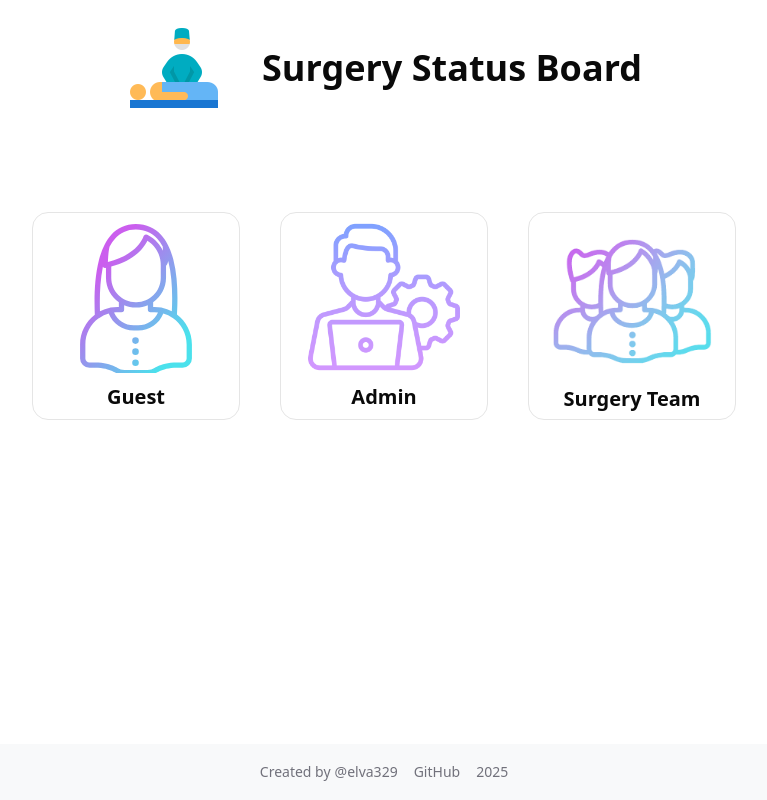
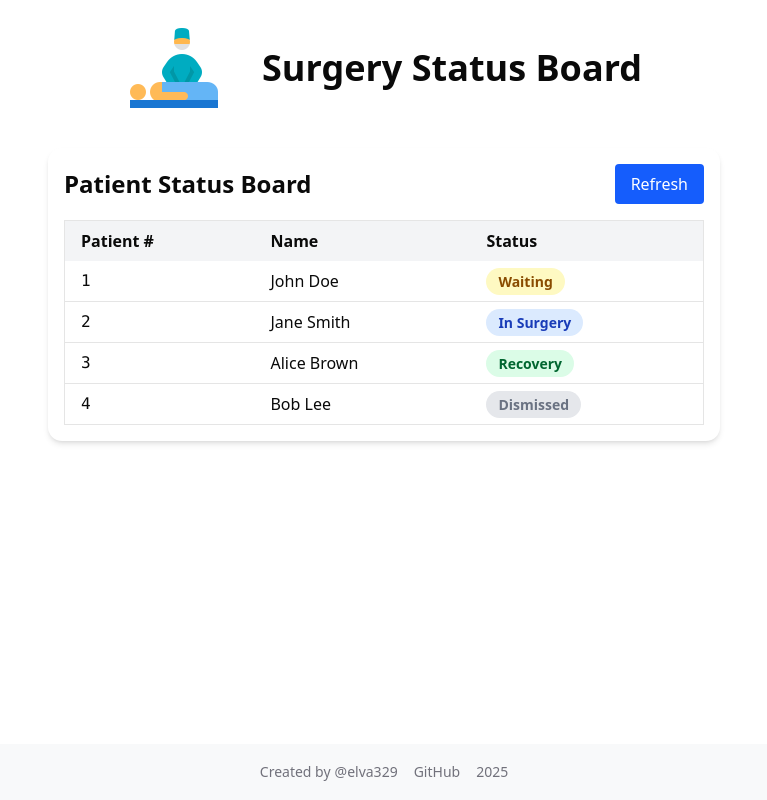
Before and after one commit to tulsishuka/V56-tier2-team-21, a React (Vite) app: page /status in a window 1280 px wide. Shown: the whole page, without its empty margins (256-1023 px from the left). Built offline with nearby package versions, Linux system fonts and the light colour scheme.

Commit message:
update: patient status display for guests

```diff
--- a/package.json
+++ b/package.json
@@ -23,6 +23,7 @@
     "react": "^19.1.0",
     "react-dom": "^19.1.0",
     "react-icons": "^5.5.0",
+    "react-router-dom": "^7.6.3",
     "tailwind-merge": "^3.3.0",
     "tailwindcss": "^4.1.7"
   },
--- a/src/App.tsx
+++ b/src/App.tsx
@@ -1,16 +1,20 @@
-import Footer from './components/Footer'
-import Header from './components/Header'
-import Container from './features/container/Container'
+import Footer from './components/Footer';
+import Header from './components/Header';
+import Container from './features/container/Container';
+import PatientStatusBoard from './features/patientStatus/PatientStatusBoard';
+import { BrowserRouter as Router, Routes, Route } from 'react-router-dom';
 
 function App() {
-
   return (
-    <>
+    <Router>
       <Header />
-      <Container />
+      <Routes>
+        <Route path="/" element={<Container />} />
+        <Route path="/status" element={<PatientStatusBoard />} />
+      </Routes>
       <Footer />
-    </>
-  )
+    </Router>
+  );
 }
 
-export default App
+export default App;
--- a/src/features/container/Container.tsx
+++ b/src/features/container/Container.tsx
@@ -1,21 +1,31 @@
+
+import { useNavigate } from 'react-router-dom';
 
 const Container = () => {
+  const navigate = useNavigate();
   return (
     <div className='flex justify-center items-center gap-10 h-[50vh]'>
-      <div className='flex flex-col items-center justify-between w-52 h-52 border p-2 rounded-2xl cursor-pointer'>
-        <img src='/guest.svg' className='w-full h-4/5 object-cover' />
+      <div
+        className='flex flex-col items-center justify-between w-52 h-52 border p-2 rounded-2xl cursor-pointer hover:shadow-lg transition'
+        onClick={() => navigate('/status')}
+        tabIndex={0}
+        role="button"
+        aria-label="View as Guest"
+        onKeyDown={e => { if (e.key === 'Enter' || e.key === ' ') navigate('/status'); }}
+      >
+        <img src='/guest.svg' className='w-full h-4/5 object-cover' alt="Guest" />
         <span className='text-xl font-bold'>Guest</span>
       </div>
       <div className='flex flex-col items-center justify-between w-52 h-52 border p-2 rounded-2xl cursor-pointer'>
-        <img src='/admin.png' className='w-4/5 h-auto object-cover opacity-50' />
+        <img src='/admin.png' className='w-4/5 h-auto object-cover opacity-50' alt="Admin" />
         <span className='text-xl font-bold'>Admin</span>
       </div>
       <div className='flex flex-col items-center justify-between w-52 h-52 border pb-2 rounded-2xl cursor-pointer'>
-        <img src='/surgery-team.png' className='w-10/12 h-auto object-cover' />
+        <img src='/surgery-team.png' className='w-10/12 h-auto object-cover' alt="Surgery Team" />
         <span className='text-xl font-bold'>Surgery Team</span>
       </div>
     </div>
-  )
+  );
 }
 
-export default Container
+export default Container;
--- /dev/null
+++ b/src/features/patientStatus/PatientStatusBoard.tsx
@@ -0,0 +1,66 @@
+import React, { useState } from 'react';
+
+// Mock patient data
+const mockPatients = [
+  { id: 'A1B2C3', number: 1, name: 'John Doe', status: 'Waiting' },
+  { id: 'D4E5F6', number: 2, name: 'Jane Smith', status: 'In Surgery' },
+  { id: 'G7H8I9', number: 3, name: 'Alice Brown', status: 'Recovery' },
+  { id: 'J1K2L3', number: 4, name: 'Bob Lee', status: 'Dismissed' },
+];
+
+// Status color mapping
+const statusColors: Record<string, string> = {
+  'Waiting': 'bg-yellow-100 text-yellow-800',
+  'In Surgery': 'bg-blue-100 text-blue-800',
+  'Recovery': 'bg-green-100 text-green-800',
+  'Dismissed': 'bg-gray-200 text-gray-500',
+};
+
+const PatientStatusBoard: React.FC = () => {
+  const [patients, setPatients] = useState(mockPatients);
+
+  const handleRefresh = () => {
+    // For now, just re-set the same data (placeholder for real refresh logic)
+    setPatients([...mockPatients]);
+  };
+
+  return (
+    <div className="max-w-2xl mx-auto mt-8 p-4 bg-white rounded-xl shadow-md">
+      <div className="flex justify-between items-center mb-4">
+        <h2 className="text-2xl font-bold">Patient Status Board</h2>
+        <button
+          className="px-4 py-2 bg-blue-600 text-white rounded hover:bg-blue-700 transition"
+          onClick={handleRefresh}
+        >
+          Refresh
+        </button>
+      </div>
+      <div className="overflow-x-auto">
+        <table className="min-w-full border">
+          <thead>
+            <tr className="bg-gray-100">
+              <th className="px-4 py-2 text-left">Patient #</th>
+              <th className="px-4 py-2 text-left">Name</th>
+              <th className="px-4 py-2 text-left">Status</th>
+            </tr>
+          </thead>
+          <tbody>
+            {patients.map((patient) => (
+              <tr key={patient.id} className="border-b">
+                <td className="px-4 py-2 font-mono">{patient.number}</td>
+                <td className="px-4 py-2">{patient.name}</td>
+                <td className="px-4 py-2">
+                  <span className={`px-3 py-1 rounded-full text-sm font-semibold ${statusColors[patient.status] || 'bg-gray-100'}`}>
+                    {patient.status}
+                  </span>
+                </td>
+              </tr>
+            ))}
+          </tbody>
+        </table>
+      </div>
+    </div>
+  );
+};
+
+export default PatientStatusBoard;
```
Also changed, not shown: 1 other file (tests, documents, lock files or other folders).
